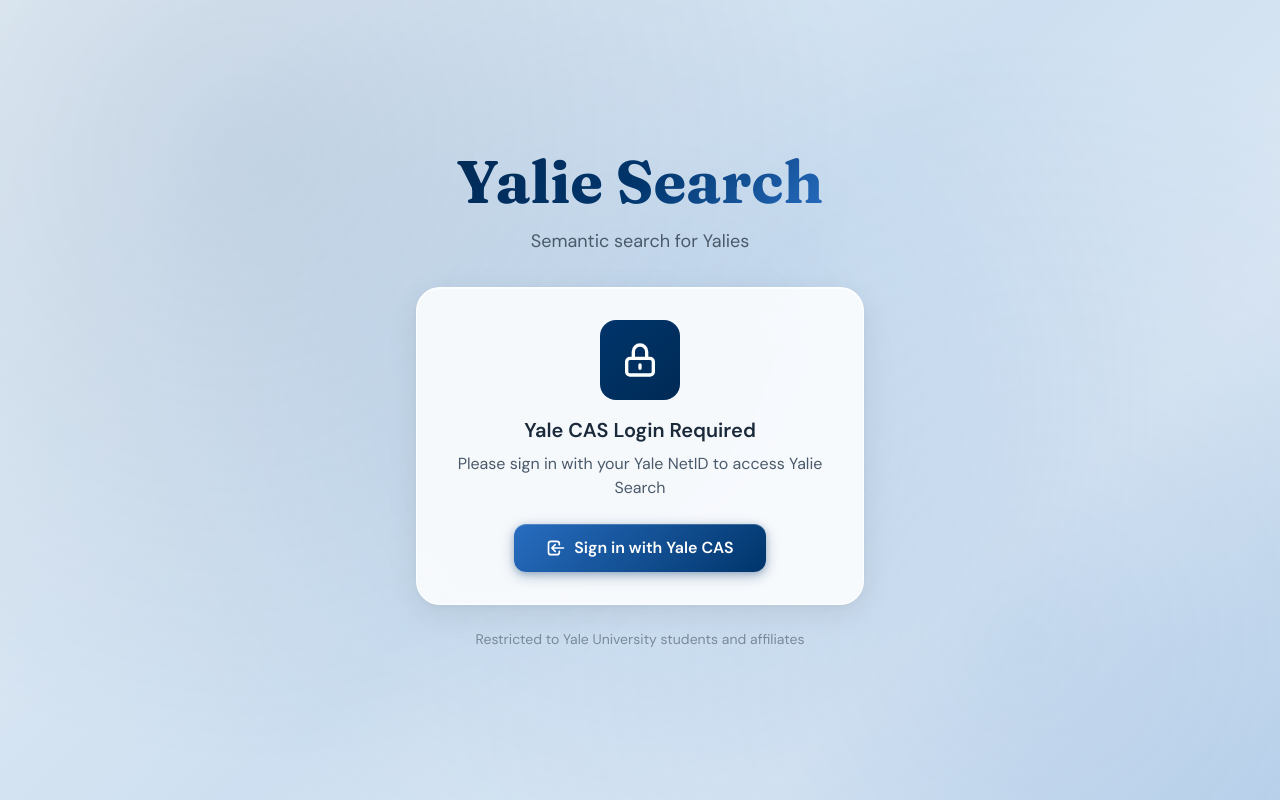
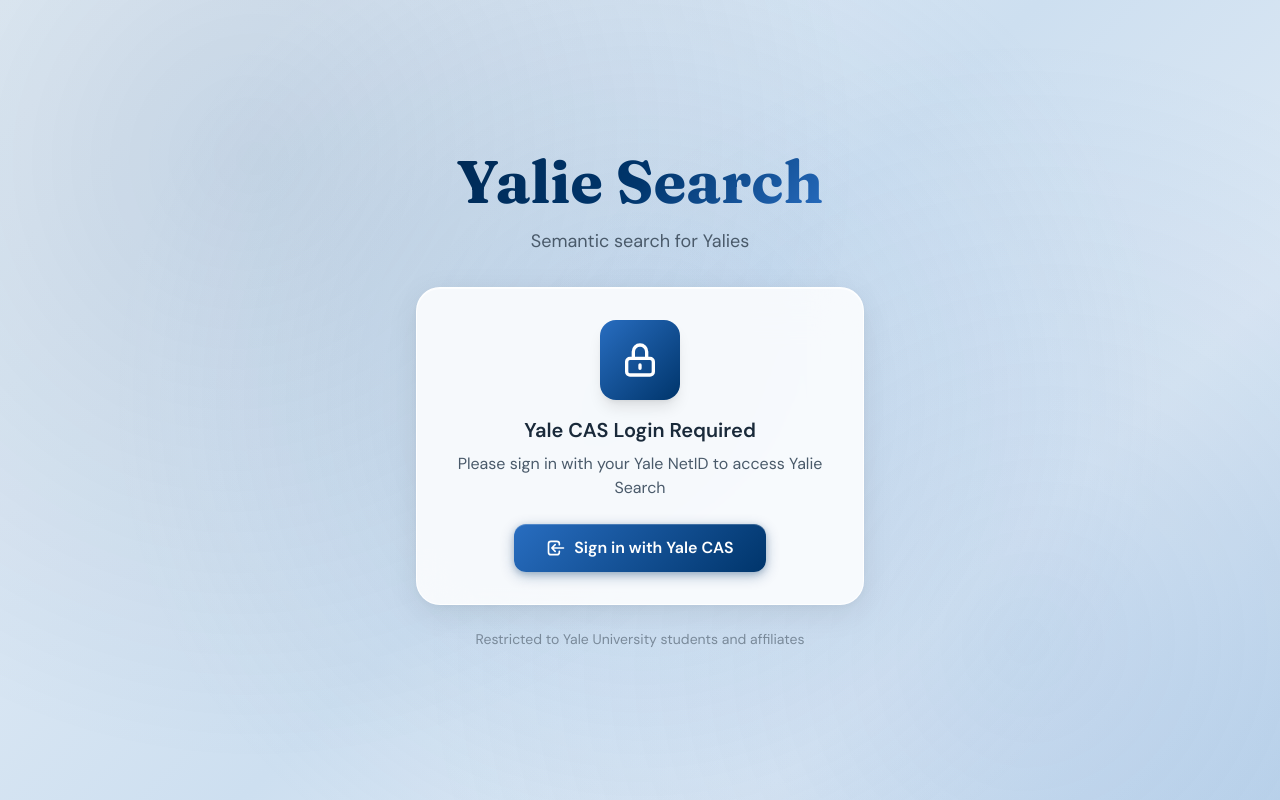
Before and after one commit to lucas-zhao6/YalieSearch-Web, a Next.js app in the folder frontend/: page / in a window 1280 px wide. Built offline with nearby package versions, Linux system fonts and the light colour scheme; no server answers.

Commit message:
improved readability

```diff
--- a/frontend/app/page.tsx
+++ b/frontend/app/page.tsx
@@ -214,7 +214,7 @@
           </div>
 
           <div className="glass-solid rounded-3xl p-8 mb-6">
-            <div className="w-20 h-20 mx-auto mb-4 rounded-2xl bg-gradient-to-br from-arc-teal to-arc-teal-dark flex items-center justify-center">
+            <div className="w-20 h-20 mx-auto mb-4 rounded-2xl flex items-center justify-center shadow-lg" style={{ background: 'linear-gradient(135deg, #286dc0 0%, #00356b 100%)' }}>
               <svg className="w-10 h-10 text-white" fill="none" viewBox="0 0 24 24" stroke="currentColor">
                 <path strokeLinecap="round" strokeLinejoin="round" strokeWidth={2} d="M12 15v2m-6 4h12a2 2 0 002-2v-6a2 2 0 00-2-2H6a2 2 0 00-2 2v6a2 2 0 002 2zm10-10V7a4 4 0 00-8 0v4h8z" />
               </svg>
--- a/frontend/components/ResultCard.tsx
+++ b/frontend/components/ResultCard.tsx
@@ -110,7 +110,7 @@
             </span>
           )}
           {result.year && (
-            <span className="px-2 py-0.5 bg-arc-coral/10 border border-arc-coral/15 rounded-full text-arc-coral text-xs">
+            <span className="px-2 py-0.5 bg-rose-100 border border-rose-200 rounded-full text-rose-600 text-xs">
               Class of {result.year}
             </span>
           )}
--- a/frontend/components/WelcomeModal.tsx
+++ b/frontend/components/WelcomeModal.tsx
@@ -58,7 +58,7 @@
           >
             {/* Header */}
             <div className="text-center mb-6">
-              <div className="w-16 h-16 mx-auto mb-4 rounded-2xl bg-gradient-to-br from-arc-teal to-arc-teal-dark flex items-center justify-center shadow-button">
+              <div className="w-16 h-16 mx-auto mb-4 rounded-2xl flex items-center justify-center shadow-lg" style={{ background: 'linear-gradient(135deg, #286dc0 0%, #00356b 100%)' }}>
                 <svg className="w-8 h-8 text-white" fill="none" viewBox="0 0 24 24" stroke="currentColor">
                   <path strokeLinecap="round" strokeLinejoin="round" strokeWidth={2} d="M21 21l-6-6m2-5a7 7 0 11-14 0 7 7 0 0114 0z" />
                 </svg>
```
